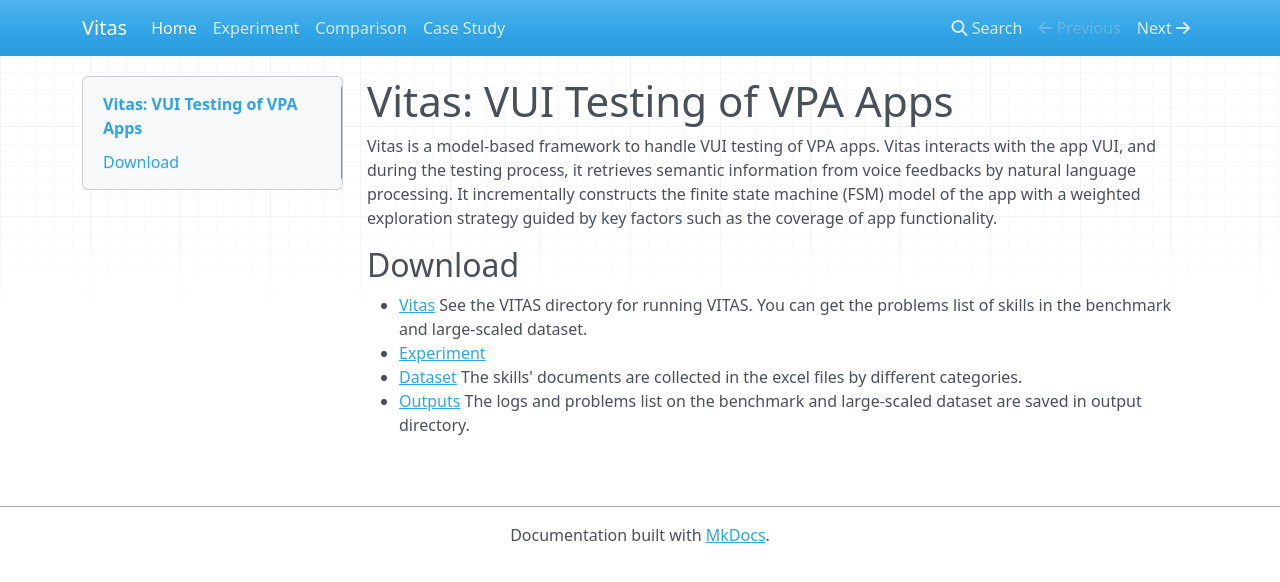
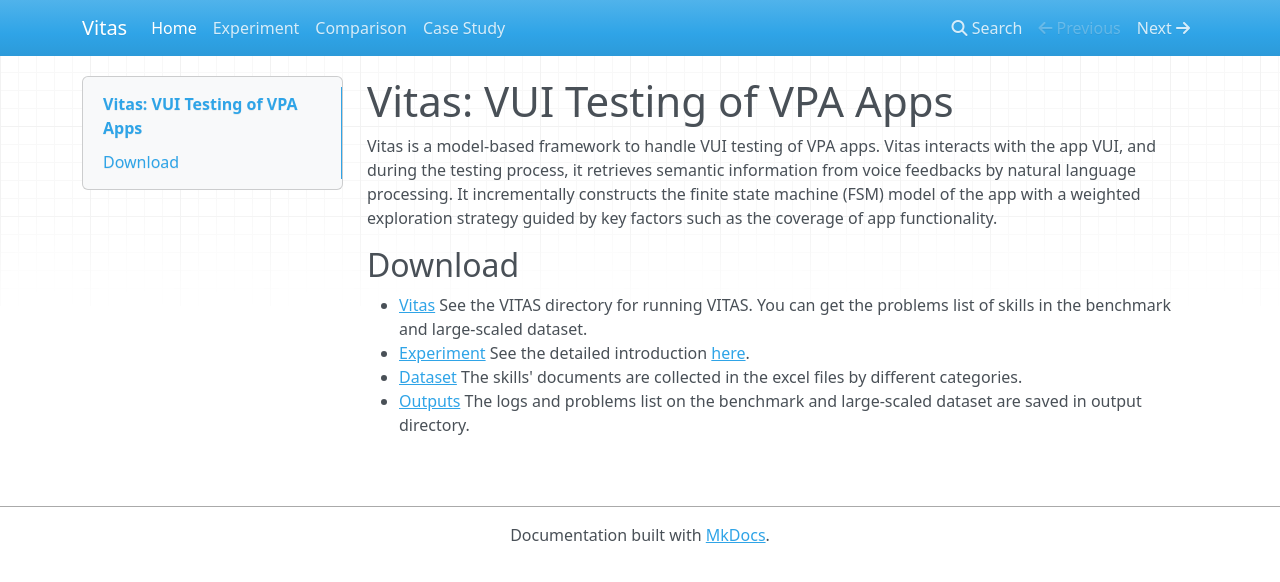
Before and after one commit to lswchina/web, an MkDocs documentation site: the page built from docs/index.md, in a window 1280 px wide. Shown: the top 582 px of the page. Built offline with MkDocs 1.6.1, drawn with Linux system fonts in a browser that asks for light colours; nearby versions of some CDN libraries.

Commit message:
change experiment directory

```diff
--- a/docs/index.md
+++ b/docs/index.md
@@ -5,6 +5,6 @@
 ## Download
 
 * [Vitas](tool/VITAS.zip) See the VITAS directory for running VITAS. You can get the problems list of skills in the benchmark and large-scaled dataset.
-* [Experiment](tool/experiment.zip)
+* [Experiment](tool/experiment.zip) See the detailed introduction [here](experiment.md).
 * [Dataset](cases/skill_dataset.zip) The skills' documents are collected in the excel files by different categories.
 * [Outputs](outputs/output.zip) The logs and problems list on the benchmark and large-scaled dataset are saved in output directory.
```
Also changed, not shown: docs/experiment.md (+1 -0 lines), site/experiment/index.html, site/index.html, site/search/search_index.json, 1 other file.
